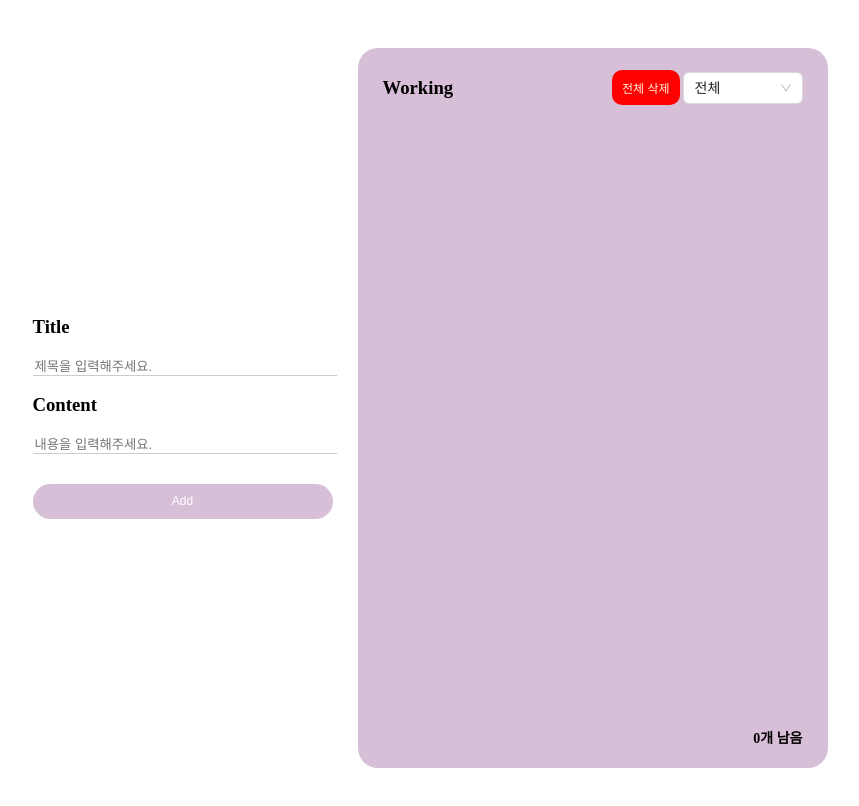
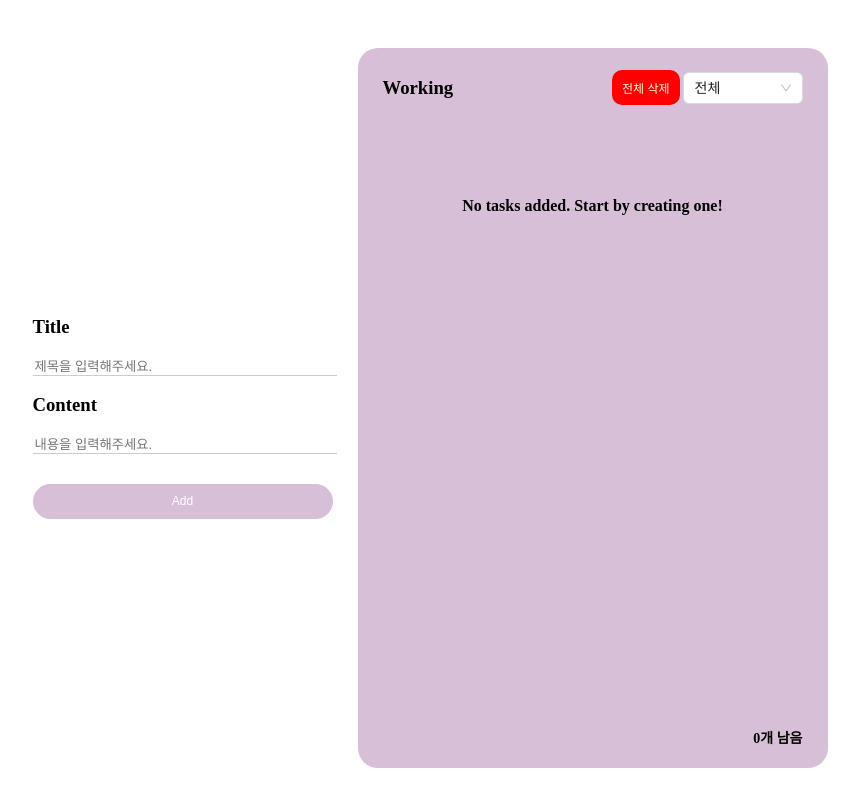
Before and after one commit to dnwn-9001/react-todolist, a React (Create React App) app: page / in a window 1280 px wide. Shown: the top 806 px of the page, without its empty margins (210-1069 px from the left). Built offline with nearby package versions, Linux system fonts and the light colour scheme.

Commit message:
✨todo 데이터 없을때 문구 노출

```diff
--- a/src/components/list/List.js
+++ b/src/components/list/List.js
@@ -5,12 +5,14 @@ import { Select } from "antd";
 const List = ({
   filteredListData,
   toDoListData,
+  filterOption,
   onClickStatusBtn,
   onClickDeleteBtn,
   onChangeSelect,
   onClickDeleteAllBtn,
 }) => {
   const [incompleteCnt, setIncompleteCnt] = useState(0);
+
   const todoRemaining = () => {
     setIncompleteCnt(toDoListData?.filter((item) => !item.isDone)?.length);
   };
@@ -41,11 +43,16 @@ const List = ({
       </div>
 
       <div className={styles.working__div}>
+        {filteredListData?.length ? (
+          <>
             <ul className={styles.working__ul}>
               {filteredListData.map(
                 (v, i) =>
                   !v.isDone && (
-                <li className={styles.working__ul__li} key={`isNotDone_${i}`}>
+                    <li
+                      className={styles.working__ul__li}
+                      key={`isNotDone_${i}`}
+                    >
                       <div className={styles.working__ul__li__content}>
                         <h4>{v.title}</h4>
                         <p>{v.content}</p>
@@ -95,6 +102,16 @@ const List = ({
                   )
               )}
             </ul>
+          </>
+        ) : (
+          <p className={styles.phrase}>
+            {filterOption === ""
+              ? "No tasks added. Start by creating one!"
+              : filterOption
+              ? "You have a lot to do! Keep going!"
+              : "All tasks completed. Congratulations!"}
+          </p>
+        )}
       </div>
 
       <p className={styles.remaining__cnt}>{incompleteCnt}개 남음</p>
--- a/src/components/list/List.module.css
+++ b/src/components/list/List.module.css
@@ -89,3 +89,10 @@ button {
   font-weight: 600;
   padding: 10px 10px 0 0;
 }
+
+.phrase {
+  margin: auto;
+  text-align: center;
+  padding-top: 80px;
+  font-weight: 600;
+}
--- a/src/containers/mainContainer/MainContainer.js
+++ b/src/containers/mainContainer/MainContainer.js
@@ -87,6 +87,7 @@ const MainContainer = () => {
       <List
         filteredListData={filteredList}
         toDoListData={toDoList}
+        filterOption={filterVal}
         onClickStatusBtn={onStatusClickHandler}
         onClickDeleteBtn={onDeleteClickHandler}
         onChangeSelect={sortByStatus}
```
Lines whose indentation alone changed are shown as unchanged.
